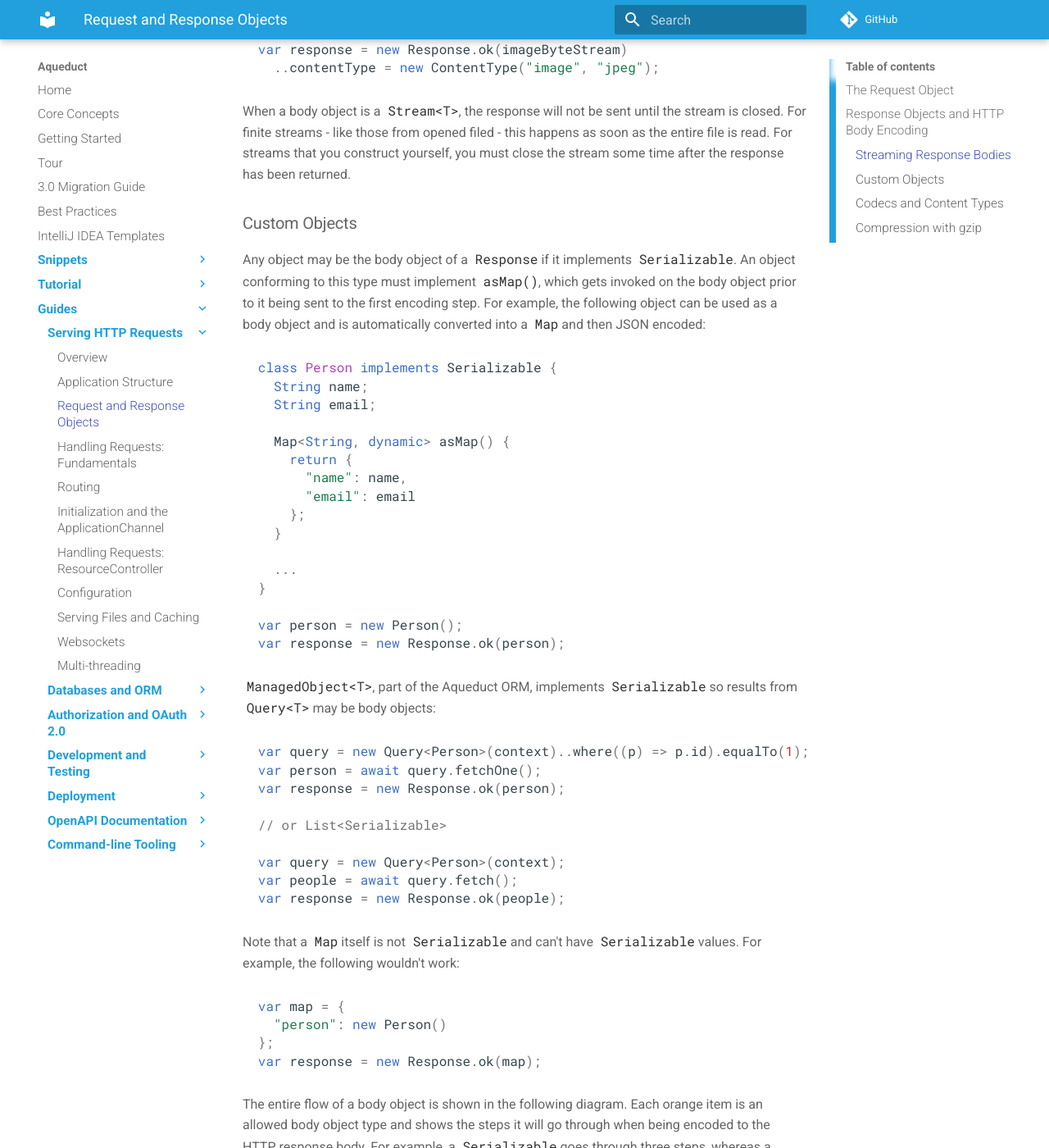
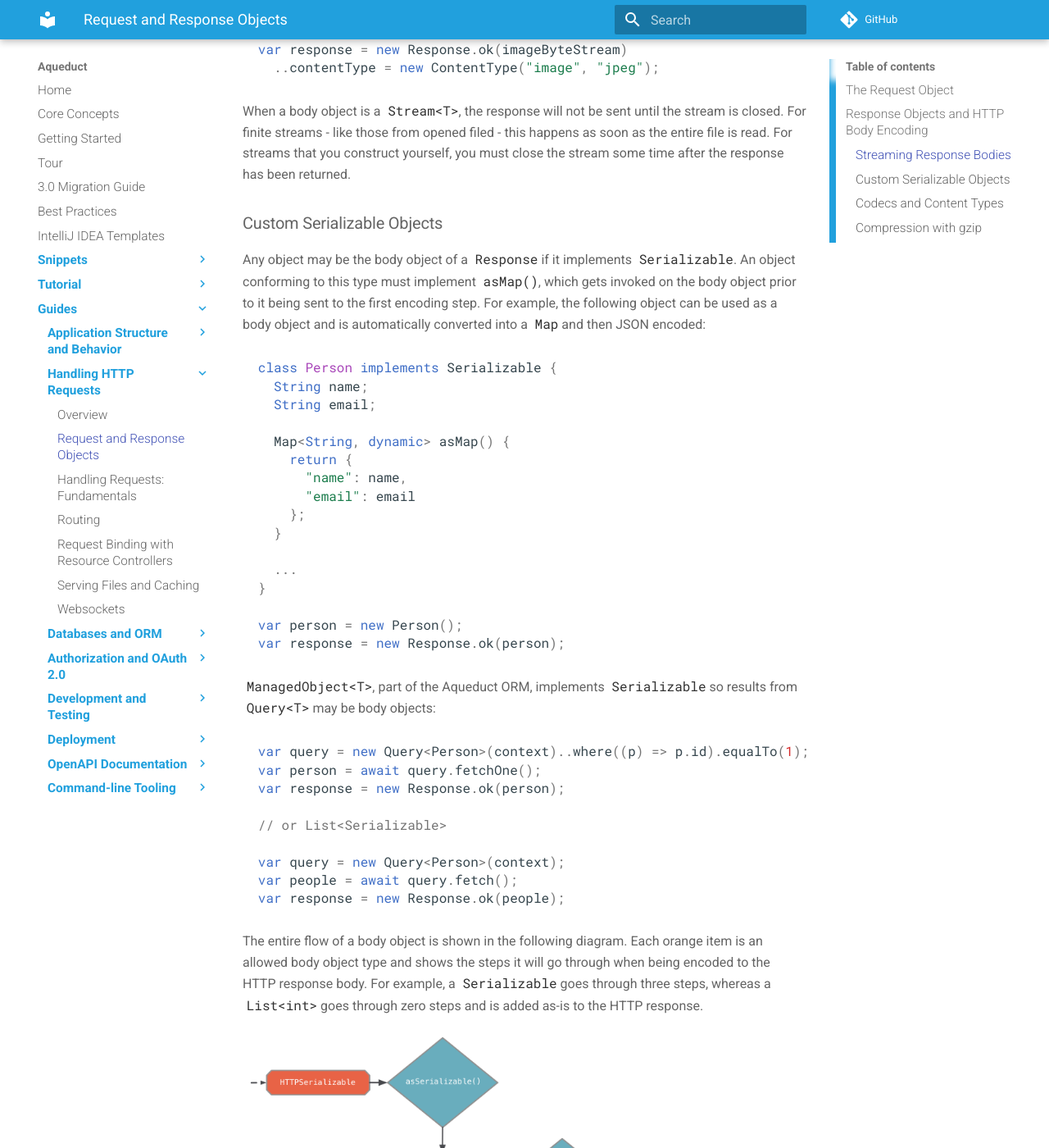
Before and after one commit to stablekernel/aqueduct, an MkDocs documentation site: the page built from source/docs/http/request_and_response.md, in a window 1280 px wide and 1400 px high, scrolled down 3245 px. Shown: the whole window at 82% size. Built offline with MkDocs 1.6.1 and Material for MkDocs 9.7.7, drawn with Linux system fonts in a browser that asks for light colours; comment, search, counter and statistics services are not loaded; old or Windows-style settings are respelled for this version of MkDocs.

Commit message:
add application category, remove setup cli

````diff
--- a/source/docs/http/request_and_response.md
+++ b/source/docs/http/request_and_response.md
@@ -116,15 +116,6 @@ var response = new Response.ok(person);
 var query = new Query<Person>(context);
 var people = await query.fetch();
 var response = new Response.ok(people);
-```
-
-Note that a `Map` itself is not `Serializable` and can't have `Serializable` values. For example, the following wouldn't work:
-
-```dart
-var map = {
-  "person": new Person()
-};
-var response = new Response.ok(map);
 ```
 
 The entire flow of a body object is shown in the following diagram. Each orange item is an allowed body object type and shows the steps it will go through when being encoded to the HTTP response body. For example, a `Serializable` goes through three steps, whereas a `List<int>` goes through zero steps and is added as-is to the HTTP response.
--- a/source/mkdocs.yml
+++ b/source/mkdocs.yml
@@ -29,18 +29,20 @@ pages:
   - '3. Storing Data in a Database': 'tut/storing-data.md'
   - '4. Configuration and Testing': 'tut/writing-tests.md'
 - Guides:
-  - Serving HTTP Requests:
+  - Application Structure and Behavior:
+    - 'Overview': 'application/index.md'
+    - 'Startup & Initialization': 'application/channel.md'
+    - 'Environment Configuration': 'application/configure.md'
+    - 'Application Structure': 'application/structure.md'
+    - 'Multi-threading': 'application/threading.md'
+  - Handling HTTP Requests:
     - 'Overview': 'http/index.md'
-    - 'Application Structure': 'http/structure.md'
     - 'Request and Response Objects': 'http/request_and_response.md'
     - 'Handling Requests: Fundamentals': 'http/controller.md'
     - 'Routing': 'http/routing.md'
-    - 'Initialization and the ApplicationChannel': 'http/channel.md'
-    - 'Handling Requests: ResourceController': 'http/resource_controller.md'
-    - 'Configuration': 'http/configure.md'
+    - 'Request Binding with Resource Controllers': 'http/resource_controller.md'
     - 'Serving Files and Caching': 'http/serving_files.md'
     - 'Websockets': 'http/websockets.md'
-    - 'Multi-threading': 'http/threading.md'
   - Databases and ORM:
     - 'Overview': 'db/index.md'
     - 'Connecting to a Database': 'db/connecting.md'
@@ -86,4 +88,3 @@ pages:
     - 'Creating Applications': 'cli/create.md'
     - 'Running Applications': 'cli/running.md'
     - 'Generating an OpenAPI/Swagger Specification': 'cli/document.md'
-    - 'Other Tools': 'cli/setup.md'
````
Also changed, not shown: other parts of source/docs/http/request_and_response.md (+1 -1 lines), source/docs/application/index.md (added, +14 -0 lines), source/docs/cli/index.md (+0 -1 lines), source/docs/cli/setup.md (deleted, +0 -16 lines), source/docs/http/index.md (+0 -4 lines), source/docs/application/channel.md (renamed from source/docs/http/channel.md), source/docs/application/configure.md (renamed from source/docs/http/configure.md), source/docs/application/structure.md (renamed from source/docs/http/structure.md), source/docs/application/threading.md (renamed from source/docs/http/threading.md).
